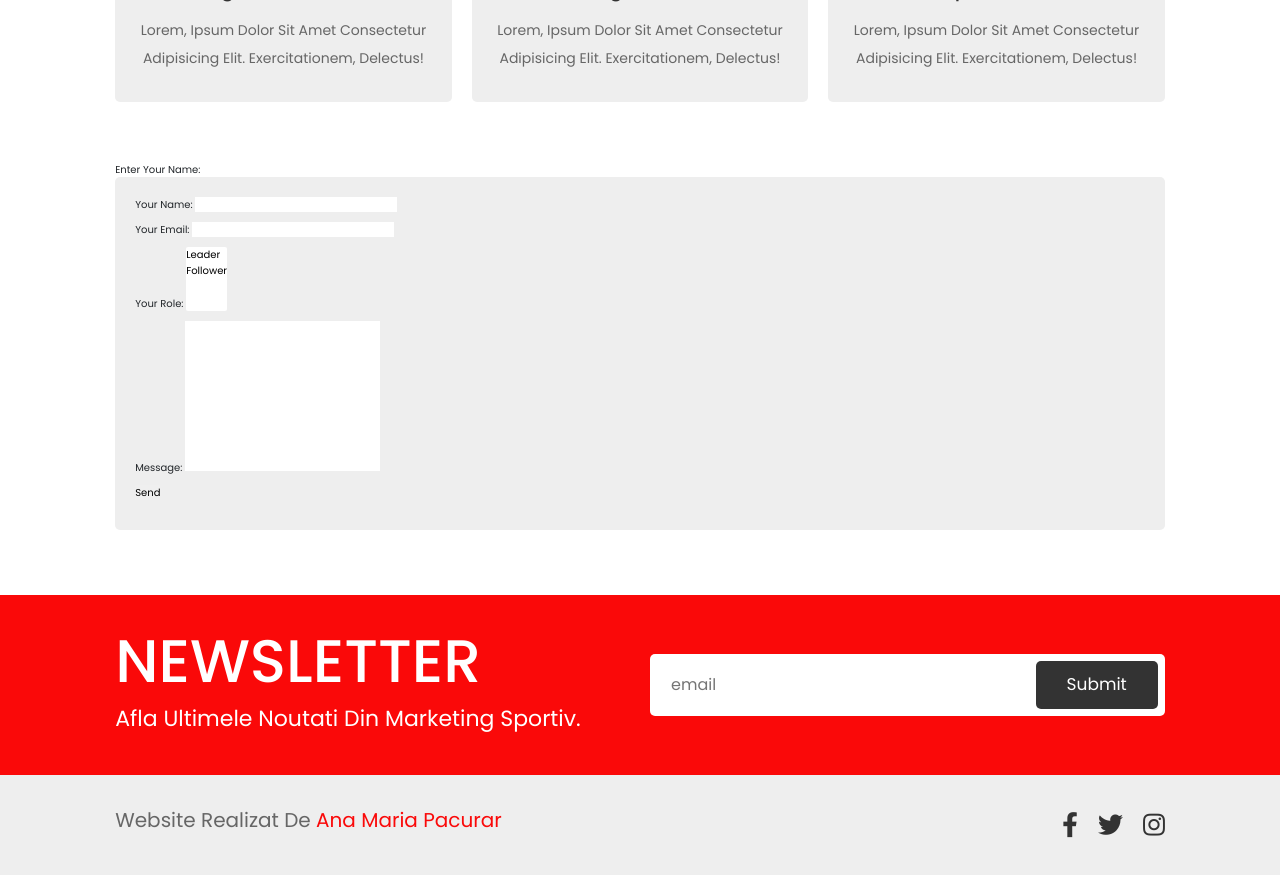
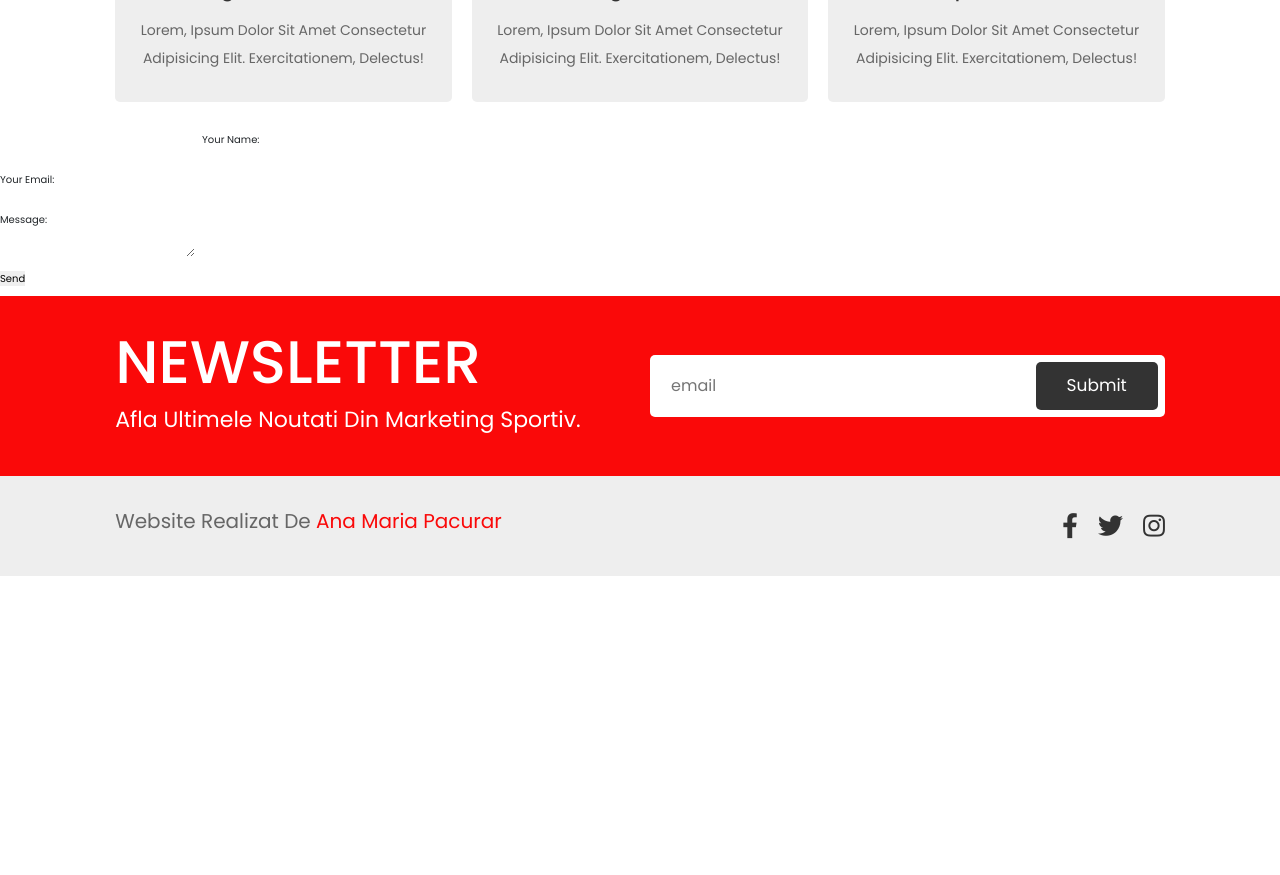
Before and after one commit to ITSchool-Web-Heroines/Proiect-Final, a Next.js app: page / in a window 1280 px wide. Shown: the part 2380-3255 px from the top of the page. After the commit the page ends 2956 px from the top, so only its background shows below. Built offline with nearby package versions, Linux system fonts and the light colour scheme.

Commit message:
ProiectFinal

```diff
--- a/components/ContactForm.js
+++ b/components/ContactForm.js
@@ -1,38 +1,29 @@
-import React from "react";
-
-const ContactForm = () => {
+export default function ContactForm() {
   return (
-    <>
-      <section className="contact" id="contact">
-
-        <div className="row">
-        <label htmlFor="name">Enter your name:
-        <form className="form-contact" name="form-contact" method="POST" data-netlify="true">
+    <form name="contact" method="POST">
+      <input type="hidden" name="form-name" value="contact" />
       <p>
-                <label>Your Name: <input type="text" name="name" /></label>
+<input type="text" name="firstname" id="firstname" />
+        <label htmlFor="yourname">
+          Your Name:
+        </label> <br />
+        <input type="text" name="name" id="yourname" />
       </p>
       <p>
-                <label>Your Email: <input type="email" name="email" /></label>
+        <label htmlFor="youremail">
+          Your Email:
+        </label> <br />
+        <input type="email" name="email" id="youremail" />
       </p>
       <p>
-                <label>Your Role: <select name="role[]" multiple>
-                    <option value="leader">Leader</option>
-                    <option value="follower">Follower</option>
-                  </select></label>
-              </p>
-              <p>
-                <label>Message: <textarea name="message" defaultValue={""} /></label>
+        <label htmlFor="yourmessage">
+          Message:
+        </label> <br />
+        <textarea name="message" id="yourmessage"></textarea>
       </p>
       <p>
         <button type="submit">Send</button>
       </p>
-            </form> </label>
-          <input type="text" id="name" />
-        </div>
-
-      </section>
-    </>
-  );
-};
-
-export default ContactForm;
+    </form>
+  )
+}
```
Lines whose indentation alone changed are shown as unchanged.
